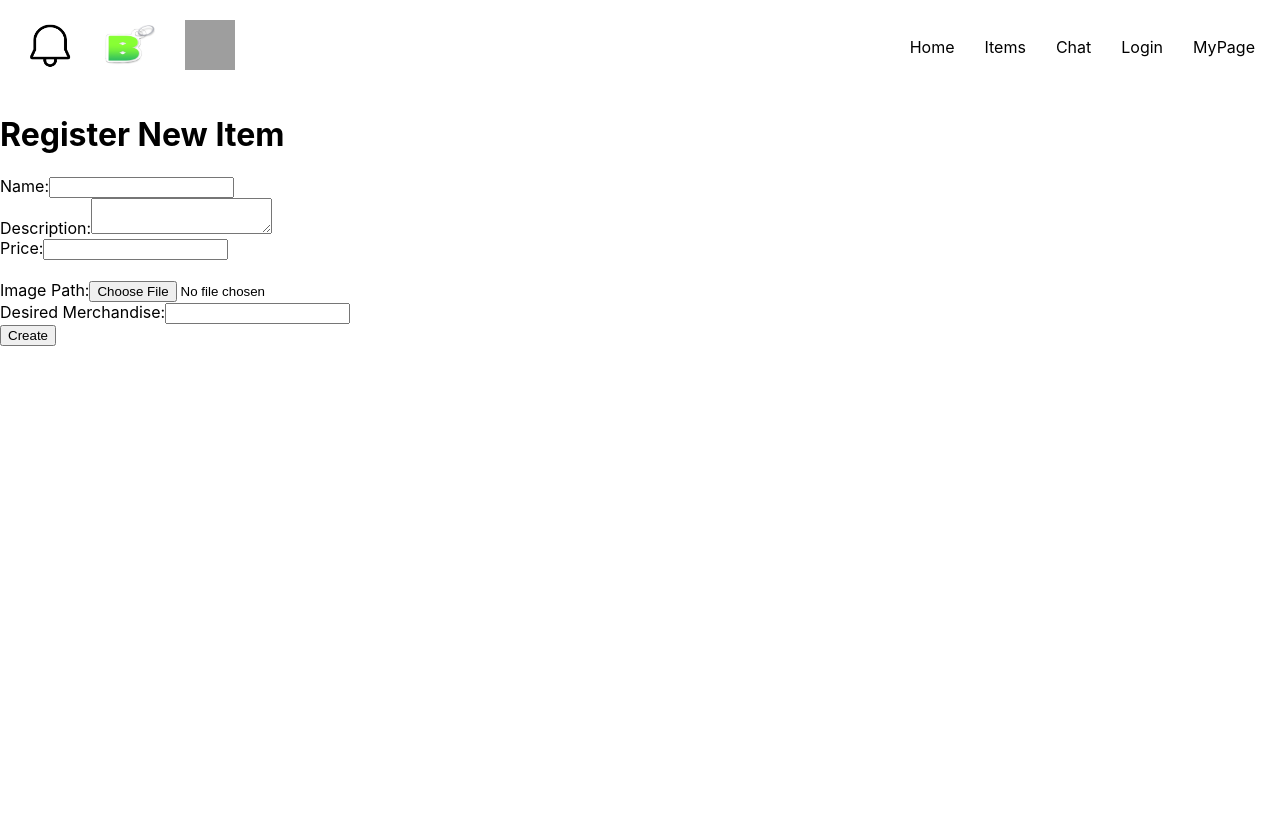
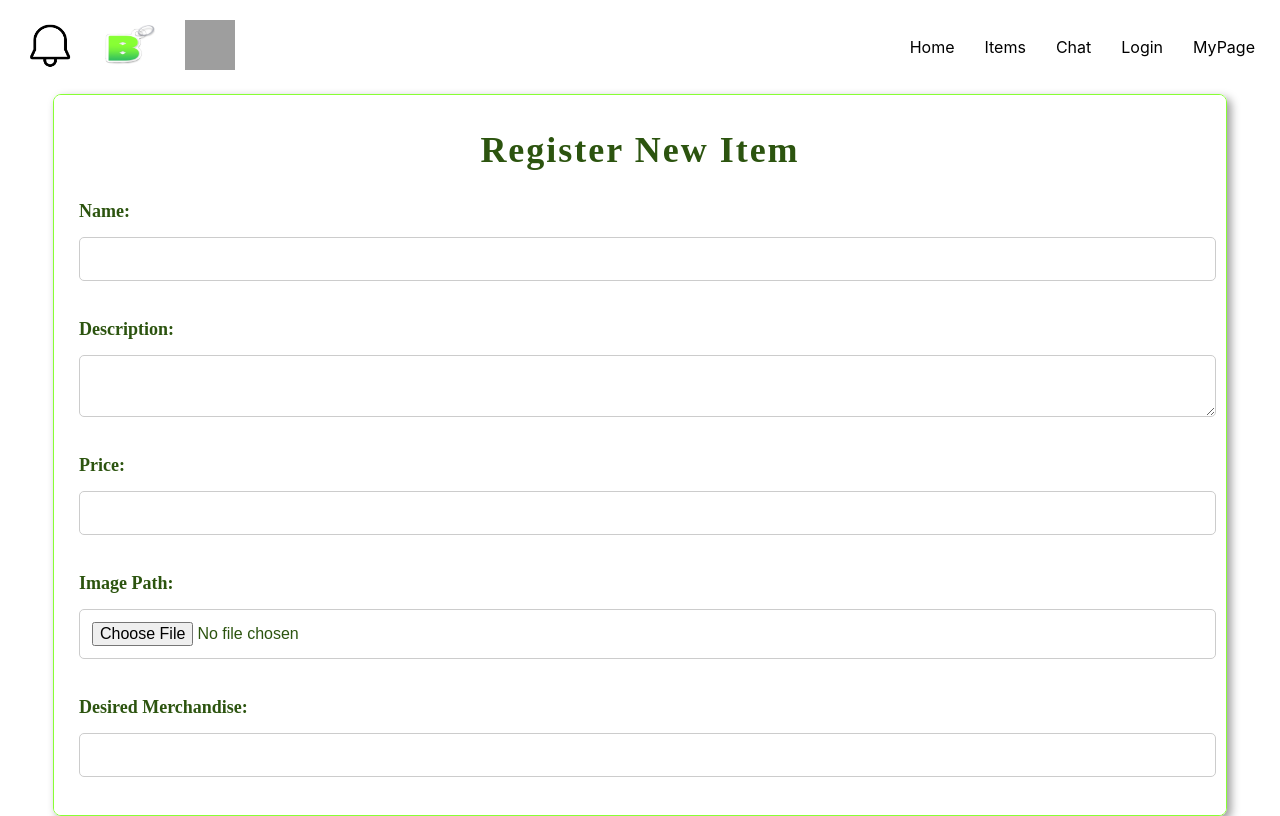
Before and after one commit to SunJiHoon/baggum, a React (Create React App) app in the folder baggum_node/client/: page /items/new in a window 1280 px wide. Built offline with nearby package versions, Linux system fonts and the light colour scheme; no server answers; grey boxes are pictures that could not be loaded; the HTML template or start-up script is replaced by a standard one.

Commit message:
new item 페이지 css 수정

```diff
--- a/baggum_node/client/src/components/views/ItemPage/NewItem.js
+++ b/baggum_node/client/src/components/views/ItemPage/NewItem.js
@@ -5,6 +5,7 @@ import axios from 'axios';
 import { useNavigate } from 'react-router-dom';
 import NavBar from '../NavBar/NavBar';
 import { useAuth } from '../../contexts/AuthContext';
+import styles from './NewItem.module.css';  // CSS Modules import
 
 function NewItem() {
   const { isAuthenticated, user } = useAuth();
@@ -106,7 +107,7 @@ function NewItem() {
     <div>
     <NavBar />
 
-    <div>
+    <div className={styles.chatContainer}>
       <h1>Register New Item</h1>
       <form onSubmit={handleSubmit}>
         <label>
@@ -128,7 +129,6 @@ function NewItem() {
           User ID:
           <input type="number" value={userId} readOnly />
         </label> */}
-        <br />
         <label>
           Image Path:
           {/* <input type="text" value={imagePath} onChange={(e) => setImagePath(e.target.value)} required /> */}
@@ -141,7 +141,9 @@ function NewItem() {
           <input type="text" value={desiredMerchandise} onChange={(e) => setDesiredMerchandise(e.target.value)} required />
         </label>
         <br />
-        <button type="submit">Create</button>
+        <div className={styles.wrapButton} >
+          <button type="submit">Create</button>
+        </div>
       </form>
     </div>
     </div>
--- /dev/null
+++ b/baggum_node/client/src/components/views/ItemPage/NewItem.module.css
@@ -0,0 +1,89 @@
+ .chatContainer {
+    width: 90%;
+    max-width: 1182px;
+    height: 700px;
+    overflow-y: auto;
+    border: 0.5px solid #88FF34;
+    border-radius: 8px;
+    padding: 10px;
+    background-color: #fff;
+    font-family: Arial, sans-serif;
+    margin: 0 auto;
+    align-items: center;
+    box-shadow: 4px 4px 10px rgba(0, 0, 0, 0.4);
+    font-family: 'Noto Sans KR';
+  }
+
+
+  .chatContainer h1 {
+    font-size: 36px; /* 폰트 크기 */
+    color : #2c540f;
+    font-weight:800; /* 굵은 글꼴 */
+    text-align: center; /* 텍스트 중앙 정렬 */
+    letter-spacing: 2px; /* 글자 간격 */
+    margin-bottom: 30px; /* 아래 여백 */
+    position: relative; /* 그림자 효과를 위한 상대적 위치 */
+
+  }
+
+  .chatContainer label {
+    display: block; /* 블록 레벨로 전환 */
+    font-size: 18px; /* 글자 크기 */
+    color : #2c540f;
+    font-weight: 600;
+    margin-left: 15px;
+    margin-bottom: 20px; /* 라벨과 input 사이의 간격 */
+  }
+
+  /* 공통 input 스타일 */
+  .chatContainer input,
+  .chatContainer input[type="text"],
+  .chatContainer input[type="number"],
+  .chatContainer textarea {
+    width: 100%; /* 가로로 꽉 채움 */
+    display: block; /* input을 블록 레벨로 설정하여 줄 바꿈 효과 */
+    padding: 12px; /* 안쪽 여백 */
+    font-size: 16px; /* 글자 크기 */
+    border: 1px solid #ccc; /* 테두리 색상 */
+    border-radius: 5px; /* 둥근 모서리 */
+    margin-top: 15px; /* 위 여백 */
+    margin-bottom: 15px; /* 아래 여백 */
+    box-sizing: border-box; /* 패딩과 테두리를 크기 계산에 포함 */
+    transition: border-color 0.3s ease, box-shadow 0.3s ease; /* 애니메이션 */
+  }
+
+  /* 포커스 상태 */
+  .chatContainer input[type="text"]:focus,
+  .chatContainer input[type="number"]:focus,
+  .chatContainer textarea:focus {
+    outline: none; /* 기본 파란 테두리 제거 */
+    border-color: #88FF34; /* 포커스 시 테두리 색상 */
+    box-shadow: 0 0 5px rgba(0, 123, 255, 0.5); /* 포커스 시 그림자 */
+  }
+
+  /* 플래이스홀더 텍스트 스타일 */
+  .chatContainer input::placeholder,
+  .chatContainer textarea::placeholder {
+    color: #aaa; /* 플래이스홀더 색상 */
+    font-style: italic; /* 기울임꼴 */
+  }
+
+  /* 버튼 스타일 (예시로 포함) */
+  .chatContainer button {
+    background-color: #88FF34;
+    color : #2c540f;
+    width: 90%;
+    padding: 10px 20px;
+    border: none;
+    border-radius: 5px;
+    font-size: 20px;
+    font-weight: 600;
+    cursor: pointer;
+    transition: background-color 0.3s ease;
+  }
+
+  .wrapButton{
+    width : 100%;
+    display: flex;
+    justify-content: center; /* 버튼을 가로 가운데 정렬 */
+  }
```
